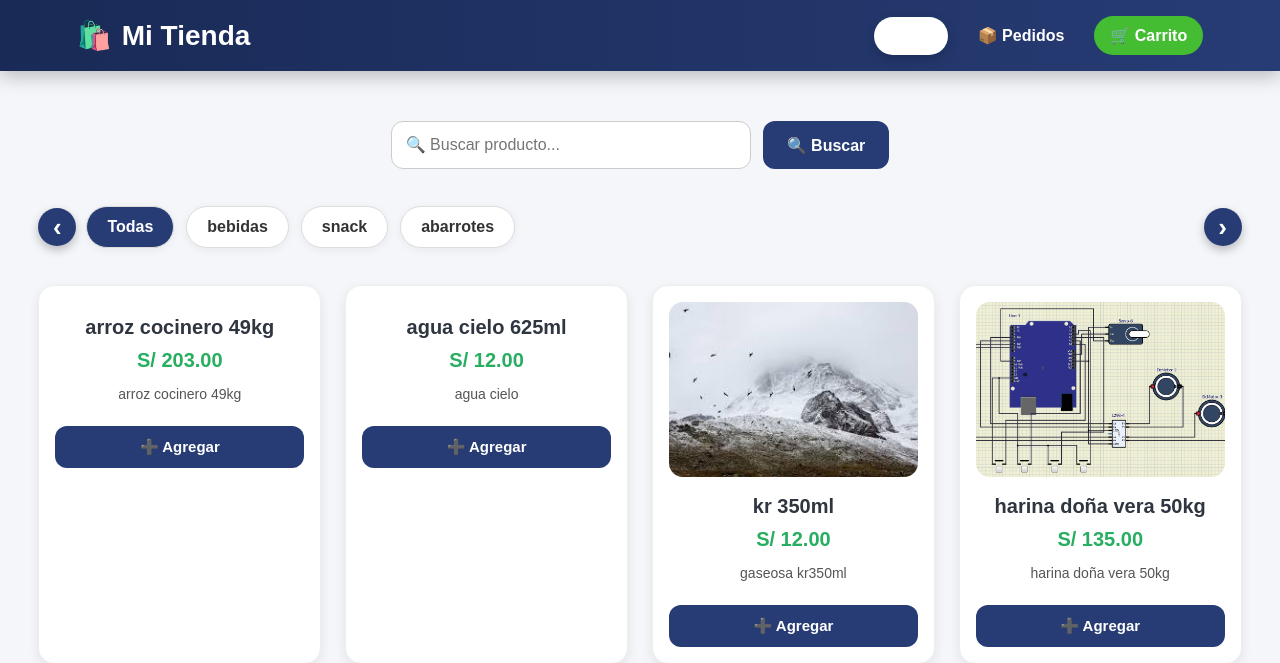
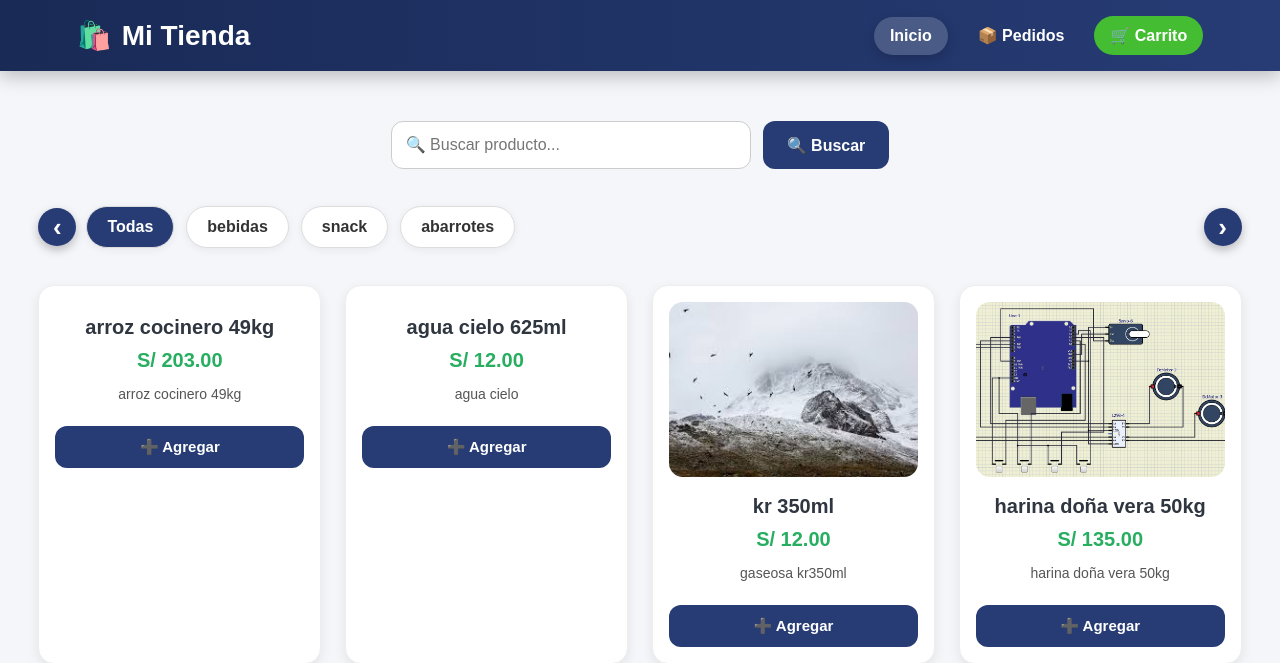
Before and after one commit to edwinsurco/tienda-django, a Django app: page / in a window 1280 px wide. Shown: the top 663 px of the page. Run offline with Django 5.2, Linux system fonts and the light colour scheme; data comes from the database, SQL or seed files in the repository.

Commit message:
Cambiar nav activo gris transparente

```diff
--- a/static/css/estilos.css
+++ b/static/css/estilos.css
@@ -74,9 +74,10 @@ button {
 }
 
 .nav-activo {
-    background: white !important;
-    color: #273c75 !important;
+    background: rgba(255,255,255,0.18) !important;
+    color: white !important;
     box-shadow: 0 4px 12px rgba(0,0,0,0.18);
+    backdrop-filter: blur(4px);
 }
 
 .carrito-header {
```
